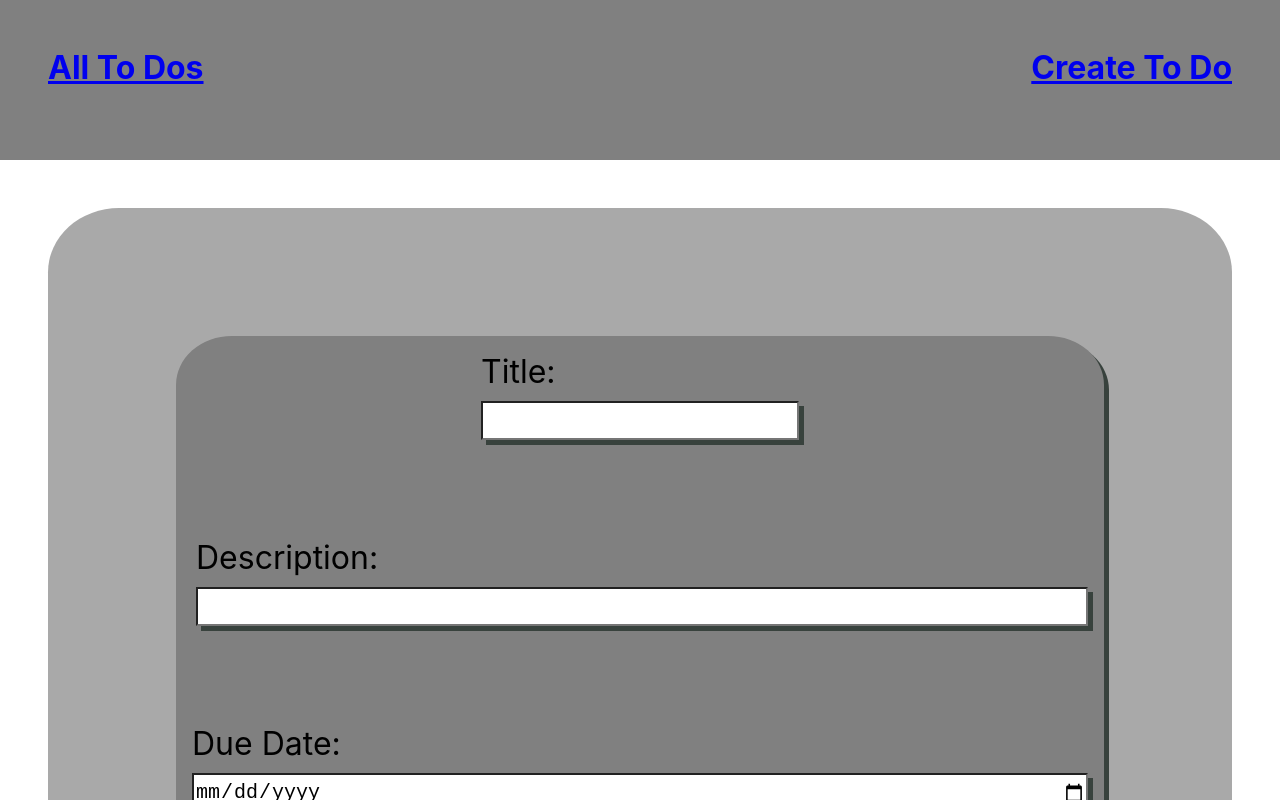
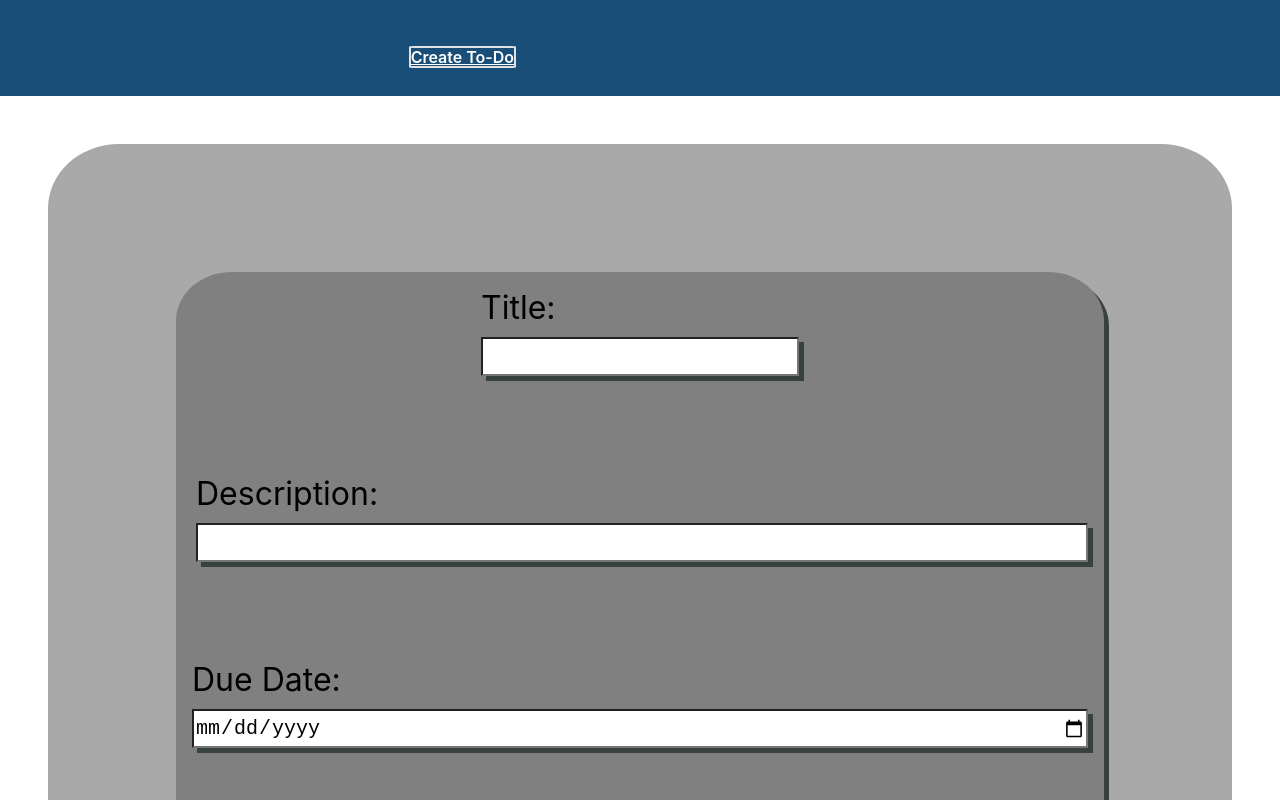
Before and after one commit to Hreichgelt/todo-app, a React (Create React App) app: page /Create in a window 1280 px wide. Shown: the top 800 px of the page. Built offline with nearby package versions, Linux system fonts and the light colour scheme.

Commit message:
new styling

```diff
--- a/src/components/AllTodoCards.js
+++ b/src/components/AllTodoCards.js
@@ -64,7 +64,7 @@ const AllTodos = (props) => {
         return (
           <div className="todo-container">
             <div className={todo.completedAt ? 'todo-card2' : 'todo-card' } key={todo._id}>
-              <div className="btns">
+              {/* <div className="btns">
                 <button
                   className="complete"
                   id={todo._id}
@@ -79,11 +79,11 @@ const AllTodos = (props) => {
                 >
                   <BsTrash />
                 </button>
-              </div>
+              </div> */}
               <div className="details" style={{ color: "black" }}>
                 {todo.text}
                 <h3 className="title">{todo.title}</h3>
-                <h4 className="description">{todo.description}</h4>
+                {/* <h4 className="description">{todo.description}</h4> */}
                 <h4 className="dueAt">{formatDate(todo.dueAt)}</h4>
               </div>
             </div>
--- a/src/components/Header.js
+++ b/src/components/Header.js
@@ -11,10 +11,10 @@ return (
     <>
     <div className="header">
     <h1>
-        <Link className="allToDos" to="/" onClick={() => props.setPage("To Do | Home")}><span>All To Dos</span>
-        </Link>
+        {/* <Link className="allToDos" to="/" onClick={() => props.setPage("To Do | Home")}><span>All To Dos</span>
+        </Link> */}
         <br></br>
-        <Link className="form" to="/Create" onClick={() => props.setPage("Create To Do | Form")}><span>Create To Do</span>
+        <Link className="form" to="/Create" onClick={() => props.setPage("Create To Do | Form")}><span>Create To-Do</span>
         </Link>
     </h1>
     </div>
--- a/src/components/styles/AllTodoCards.css
+++ b/src/components/styles/AllTodoCards.css
@@ -4,35 +4,44 @@
     display: grid;
     grid-template-columns: 1fr 1fr 1fr 1fr;
     grid-gap: 10px;
-    background-color: darkgrey;
+    background-color: white;
     padding: 1rem;
 }
 
-.todo-container {
+/* .todo-container {
     width: fit-content;
     padding: 1rem;
     margin: 1rem;
     border-radius: 6%;
     background-color: gray;
-}
+} */
 
 .todo-card {
-    width: 250px;
-    height: 250px;
-    border-radius: 6%;
-    box-shadow: 5px 5px rgb(56, 66, 61);
-    background-color: red;
+    width: 350px;
+    height: 165px;
+    border-radius: 2%;
+    border-style: solid;
+    border-width: 2px;
+    border-color: #DEE2E6;
+    background-color: white;
+    box-sizing: border-box;
+    padding: 24px;
+
 }
 
 .todo-card2 {
-    width: 250px;
-    height: 250px;
-    background-color:lightslategrey;
-    border-radius: 6%;
-    box-shadow: 5px 5px rgb(56, 66, 61);
+    width: 350px;
+    height: 165px;
+    background-color:white;
+    border-radius: 2%;
+    border-style: solid;
+    border-width: 2px;
+    border-color: #DEE2E6;
+    box-sizing: border-box;
+    padding: 24px;
 }
 
-.btns {
+/* .btns {
     justify-content: space-between;
     border-radius: 6%;
     padding: .25rem;
@@ -43,15 +52,15 @@ button:hover{
     cursor: grab;
     background-color: rgb(171, 169, 168);
    z-index: inherit;
-}
+} */
 
-.complete, .delete {
+/* .complete, .delete {
 
     width: min-content;
     height: min-content;
     border-radius: 6%;
     box-shadow: 5px 5px rgb(56, 66, 61);
-}
+} */
 
 .title {
     justify-content: center;
--- a/src/components/styles/Header.css
+++ b/src/components/styles/Header.css
@@ -1,15 +1,43 @@
-.header{
-    background-color: gray;
-    height:10rem
+.header {
+  background-color: #184e77;
+  height: 6rem;
 }
 
-h1{
-    display: flex;
-    flex-direction: row;
-    margin: 0;
-    justify-content: space-between;
+h1 {
+  display: flex;
+  flex-direction: row;
+  align-items: flex-start;
+  margin: 5;
+  justify-content: space-between;
+  position: absolute;
+  width: 136px;
+  height: 38px;
+  left: 380px;
+  top: 25px;
+  padding: 10px, 16px;
 }
 
-.allToDos, .form{
-    margin: 3rem;
+.allToDos,
+.form {
+  /* margin: 3rem; */
+  /* width: 104px; */
+  /* height: 18px; */
+  font-family: "Inter";
+  font-style: normal;
+  font-weight: 600;
+  font-size: 16px;
+  line-height: 18px;
+  color: #ffffff;
+  border: 1px solid #ffffff;
+  border-radius: 6px;
+  /* padding: 10px, 16px; */
+  /* gap: 8px; */
+  /* margin: 0; */
+  /* justify-content: space-between; */
+
+  border-radius: 5%;
+  border-style: solid;
+  border-width: 2px;
+  border-color: #dee2e6;
+  box-sizing: border-box;
 }
```
